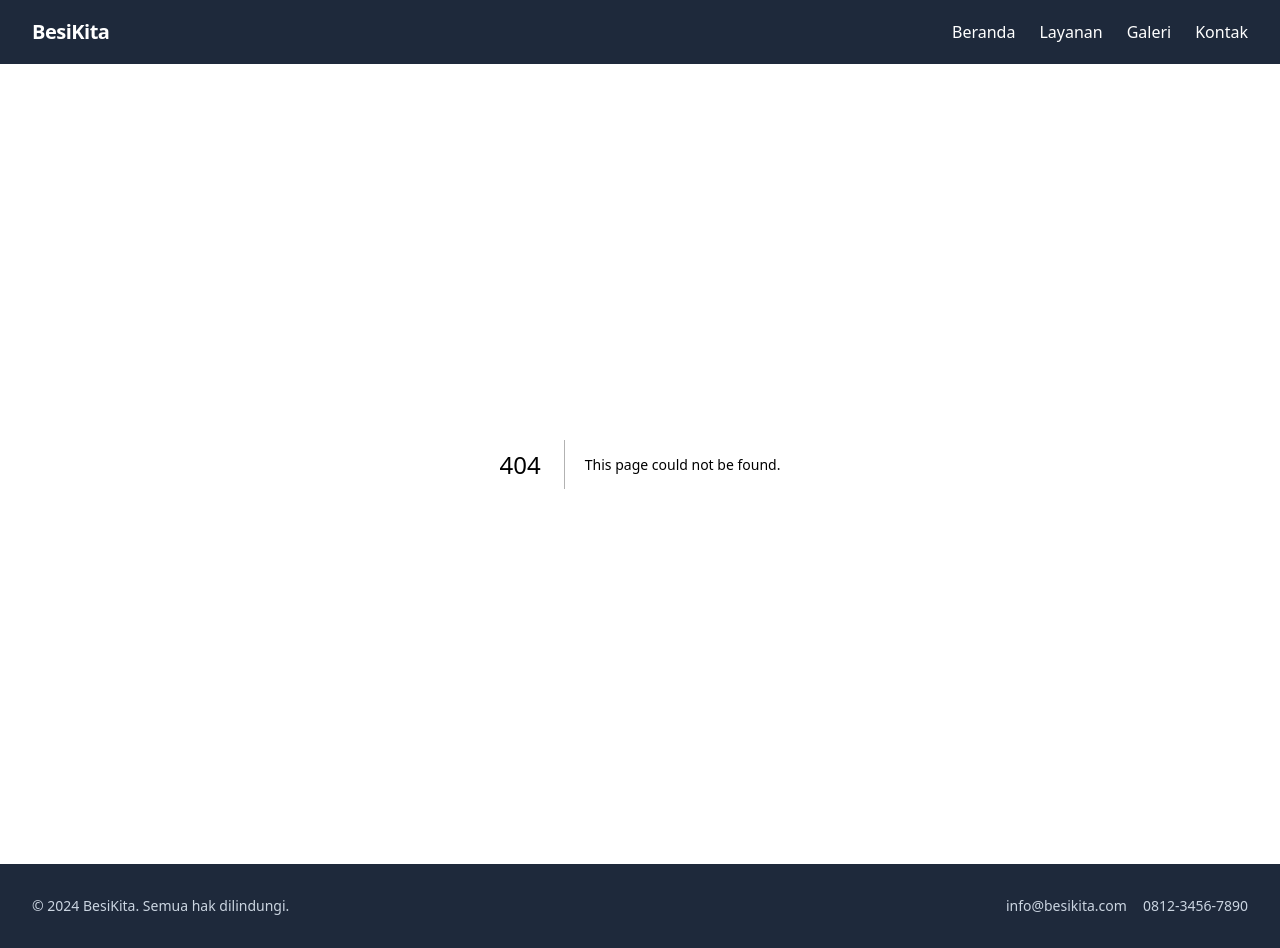
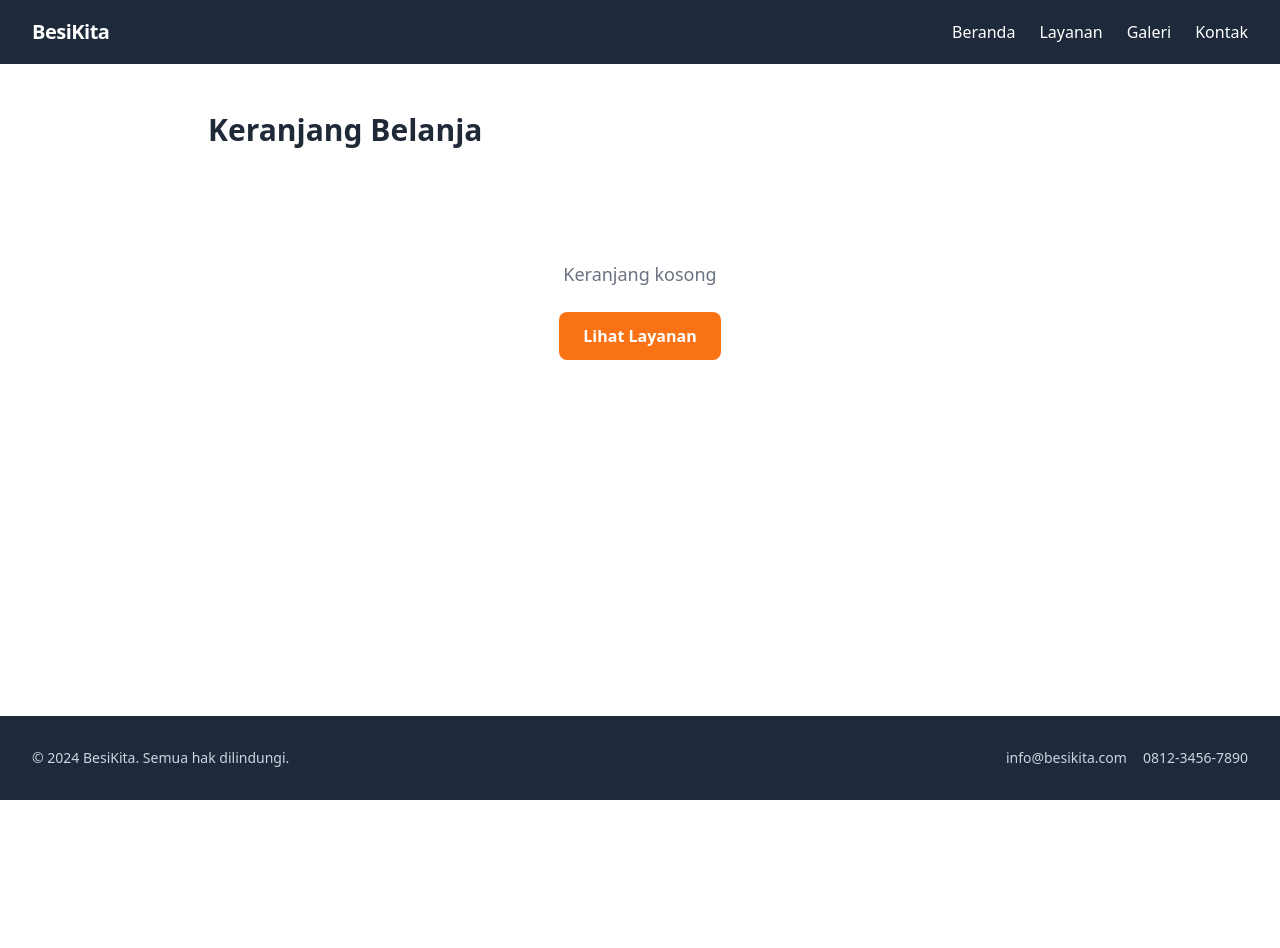
Before and after one commit to ne-he/Besi, a Next.js app: page /cart in a window 1280 px wide. Before the commit this address had no page. After the commit the page ends 800 px from the top, so only its background shows below. Built offline with nearby package versions, Linux system fonts and the light colour scheme.

Commit message:
V4: 5.1 cart/page.tsx - struktur dasar dan empty state

```diff
--- /dev/null
+++ b/app/cart/page.tsx
@@ -0,0 +1,33 @@
+"use client";
+
+import { useState, useEffect } from "react";
+import Link from "next/link";
+import { getCart, CartItem } from "@/utils/cart";
+
+export default function CartPage() {
+  const [cart, setCart] = useState<CartItem[]>([]);
+
+  useEffect(() => {
+    setCart(getCart());
+  }, []);
+
+  return (
+    <div className="max-w-4xl mx-auto px-4 py-12">
+      <h1 className="text-3xl font-bold text-gray-800 mb-8">
+        Keranjang Belanja
+      </h1>
+
+      {cart.length === 0 && (
+        <div className="flex flex-col items-center justify-center py-20 text-center">
+          <p className="text-gray-500 text-lg mb-6">Keranjang kosong</p>
+          <Link
+            href="/services"
+            className="bg-orange-500 hover:bg-orange-600 text-white font-semibold px-6 py-3 rounded-lg transition-colors"
+          >
+            Lihat Layanan
+          </Link>
+        </div>
+      )}
+    </div>
+  );
+}
```
Also changed, not shown: .kiro/specs/besikita-v4-keranjang-pesanan/tasks.md.
